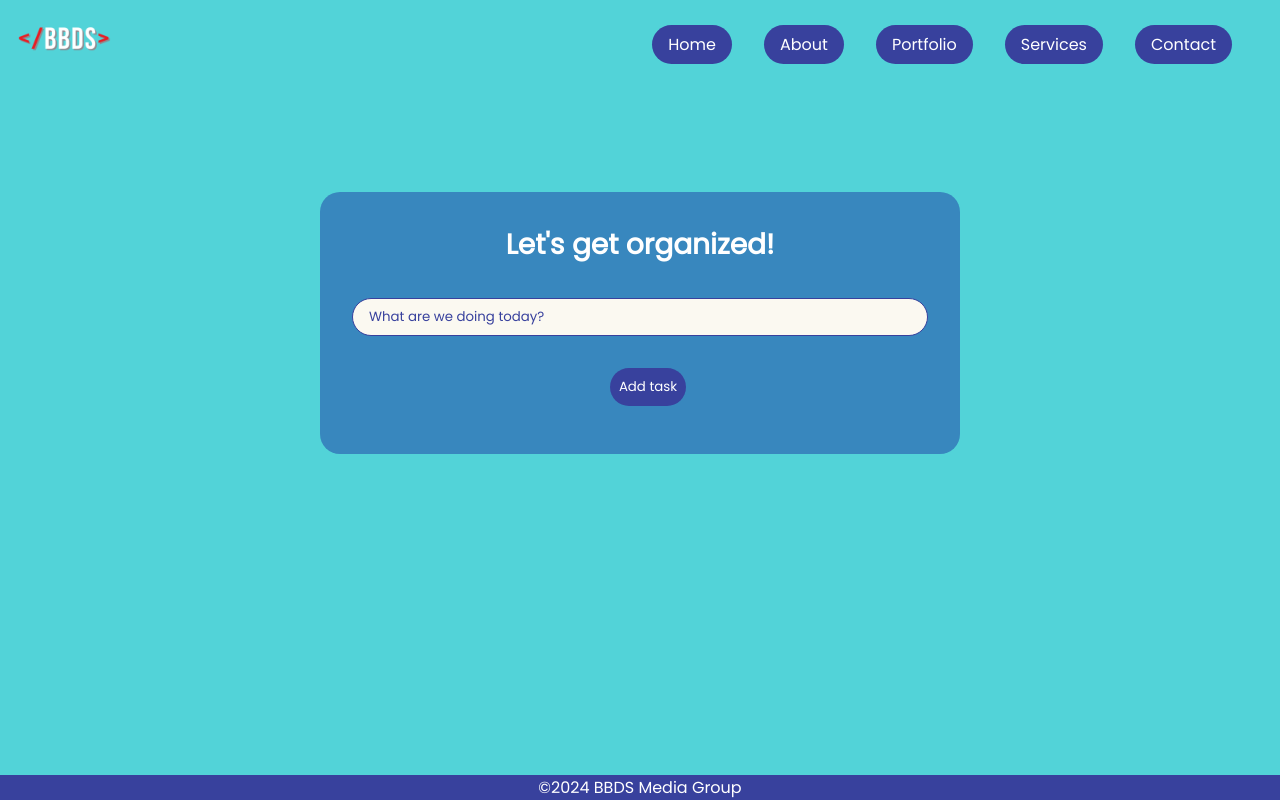
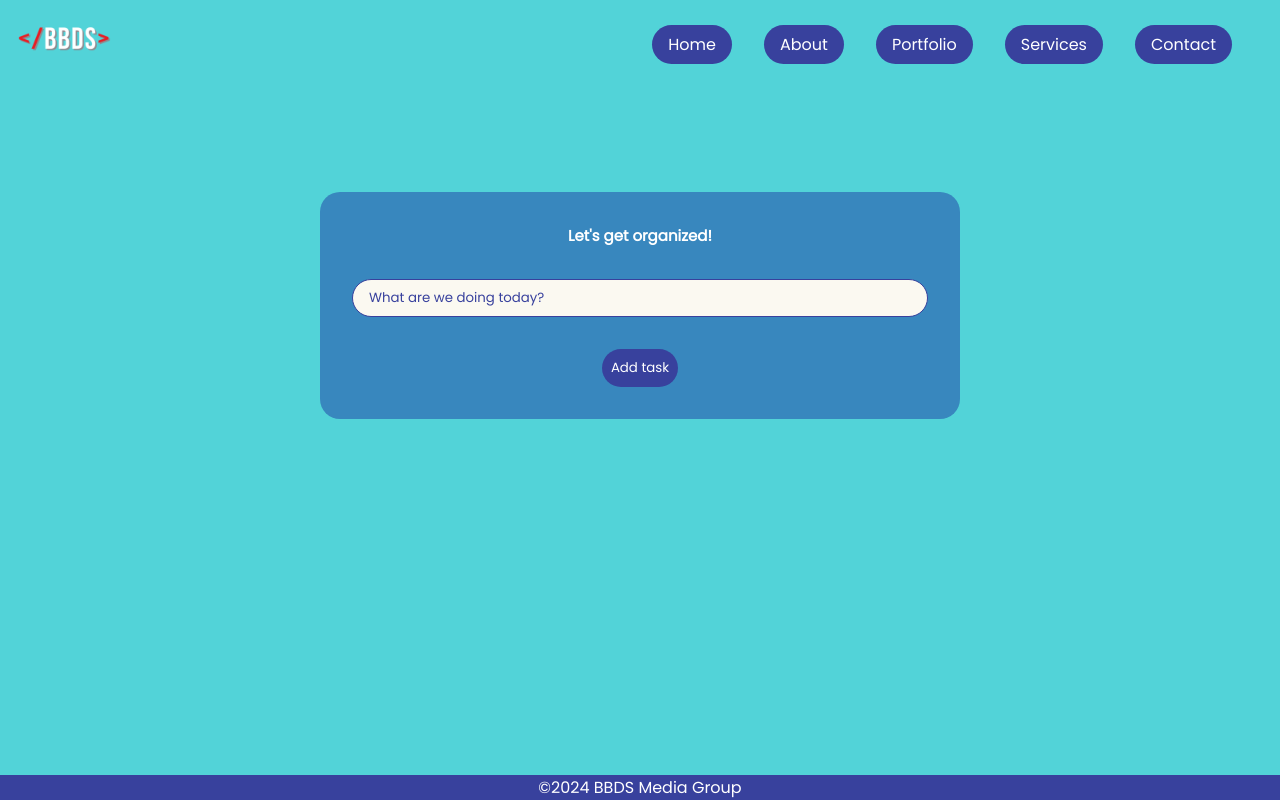
Before and after one commit to AnitaToRemember/todolist, a React (Vite) app: page / in a window 1280 px wide. Built offline with nearby package versions, Linux system fonts and the light colour scheme.

Commit message:
resizing form title and aligning tas button

```diff
--- a/src/styles/components/ToDoForm.css
+++ b/src/styles/components/ToDoForm.css
@@ -3,6 +3,14 @@
     width: 100%;
     margin-bottom: 1rem;
     align-items: center;
+}
+
+.to-do-title{
+    word-wrap: break-word;
+    max-width: 100%;
+    font-size: 15px;
+    text-align: center;
+    margin-bottom: 1rem;
 }
 
 /* Style for the todo input */
@@ -28,7 +36,7 @@
     background: #38419D;
     color: #fff;
     border: none;
-    margin: 0 0 1rem 1rem;
+    margin: 0 1rem 0 1rem;
     padding: 0.55rem;
     cursor: pointer;
     border-radius: 20px;
--- a/src/styles/pages/About.css
+++ b/src/styles/pages/About.css
@@ -4,13 +4,6 @@ display: flex;
 justify-content: center;
 align-items: center;
 margin-right: 1rem;
-}
-
-.to-do-title{
-    word-wrap: break-word;
-    max-width: 100%;
-    text-align: center;
-    margin-bottom: 1rem;
 }
 
 /* Picture Container */
```
